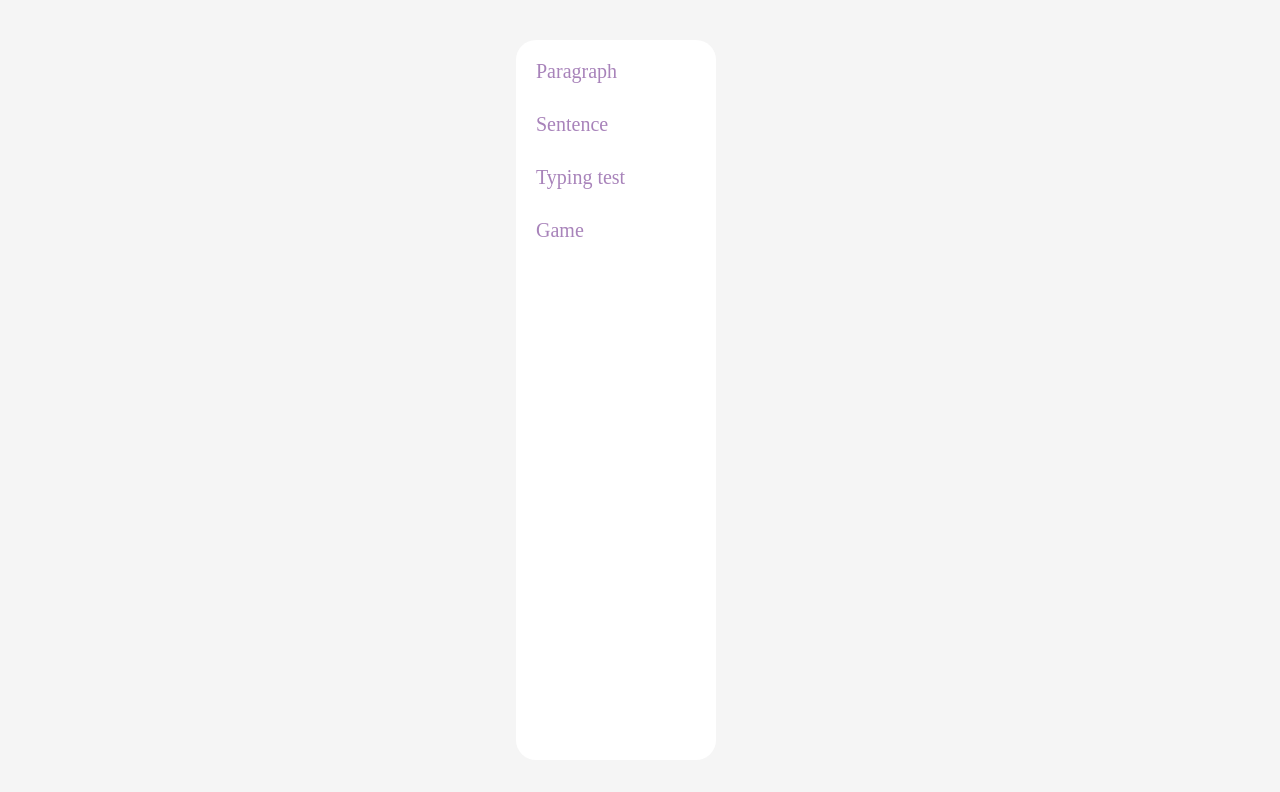
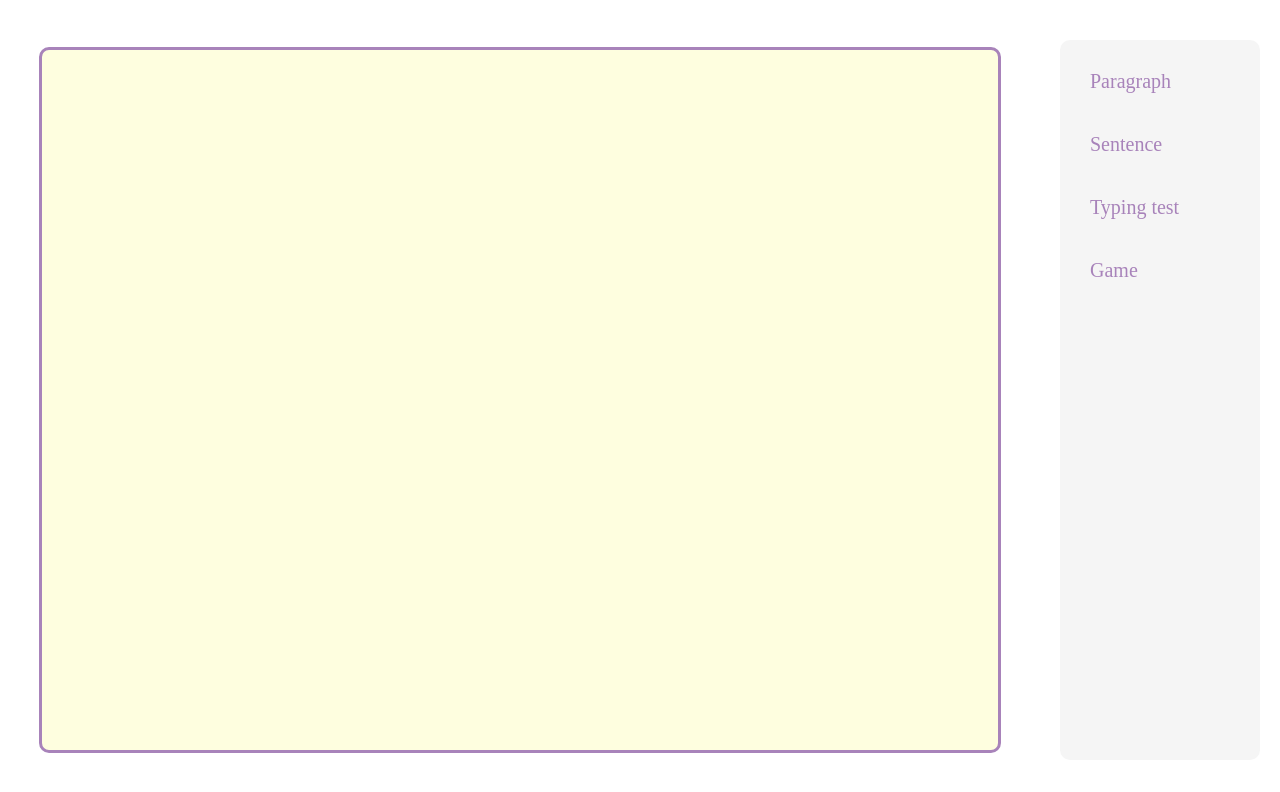
Before and after one commit to imharshal/typing-guru, a React (Vite) app: page / in a window 1280 px wide. Shown: the top 792 px of the page. Built offline with nearby package versions, Linux system fonts and the light colour scheme.

Commit message:
color and design improvement

```diff
--- a/src/App.css
+++ b/src/App.css
@@ -11,7 +11,7 @@
 }
 
 body {
-  background-color: whitesmoke;
+  background-color: white;
   color: black;
   display: flex;
   justify-content: center;
@@ -25,8 +25,8 @@ body {
 }
 
 #navbar {
-  background-color: white;
-  border-radius: 20px;
+  background-color: whitesmoke;
+  border-radius: 10px;
   margin: 20px;
   width: 200px;
   height: 90vh;
@@ -34,7 +34,7 @@ body {
 
 #navbar ul {
   margin: 0;
-  padding: 5px;
+  padding: 10px;
   display: flex;
   flex-direction: column;
   list-style: none;
@@ -50,7 +50,7 @@ body {
   text-decoration: none;
   color: #A883BA;
   font-size: 20px;
-  padding: 5px;
+  padding: 10px;
   border-radius: 2px;
 }
 
@@ -61,6 +61,7 @@ body {
 }
 
 .playground {
+  background-color: #FEFEDF;
   position: relative;
   border: 3px solid #A883BA;
   border-radius: 10px;
@@ -76,6 +77,12 @@ body {
   margin: 20px;
   border: 1px solid black;
   display: inline-block;
+}
+
+.notes li {
+  font-size: 18px;
+  margin-bottom: 10px;
+  color: green
 }
 
 #keyboard {
@@ -117,9 +124,10 @@ body {
   text-align: center;
 }
 
-.key.key-broad {
+.key-broad {
   width: calc(var(--size) * 4);
   /* min-width: ; */
+  background-color: #D5CABD;
 }
 
 .key.key-broader {
--- a/src/App.jsx
+++ b/src/App.jsx
@@ -18,8 +18,9 @@ function App() {
             path="/sentence"
             element={<Playground layout="sentence"></Playground>}
           ></Route>
-          <Route path="*"></Route>
+          <Route path="*" element={<div className="playground"></div>}></Route>
         </Routes>
+
         <Navbar active={params}></Navbar>
       </div>
     </BrowserRouter>
--- a/src/components/layouts/SentencePractice.jsx
+++ b/src/components/layouts/SentencePractice.jsx
@@ -10,7 +10,7 @@ const SentencePractice = ({ lesson, keyPressed }) => {
   const [current, setCurrent] = useState(0); // to know which is currect character tha is to be enterred
   const [incorrect, setIncorrect] = useState(new Set()); // to store index of incorrect character in lesson
   const [difficultKeys, setDifficultKeys] = useState(new Set()); // to store missed keys assuming that is difficult
-  const [textLimit, setTextLimit] = useState({ start: 0, end: 15 }); // setting limit on how much characters to display at time
+  const [textLimit, setTextLimit] = useState({ start: 0, end: 20 }); // setting limit on how much characters to display at time
   const [hintKey, setHintKey] = useState({}); // to give hint on keyboard
   const [begin, setBegin] = useState(false);
 
@@ -45,8 +45,8 @@ const SentencePractice = ({ lesson, keyPressed }) => {
     //Setting character limit to be displayed as a lesson
     if (current > textLimit.end) {
       const newTextLimit = {
-        start: textLimit.start + 15,
-        end: textLimit.end + 15,
+        start: textLimit.start + 20,
+        end: textLimit.end + 20,
       };
       setTextLimit(newTextLimit);
     }
--- a/src/components/partials/Lesson.jsx
+++ b/src/components/partials/Lesson.jsx
@@ -2,6 +2,7 @@ import { Character } from "./Character";
 
 const Lesson = ({ lesson, incorrect, textLimit, current }) => {
   return (
+    <>
       <div id="lesson">
         {lesson &&
           lesson.map((c, k) => (
@@ -14,8 +15,17 @@ const Lesson = ({ lesson, incorrect, textLimit, current }) => {
               char={c}
             ></Character>
           ))}
-      <p>Type highlighted element</p>
       </div>
+      <div style={{ marginTop: "50px" }}>
+        <h3>Note: </h3>
+        <ul className="notes">
+          <li>Type the key sequences, follow the highlighted box</li>
+          <li>
+            Look at the on-screen keyboard and hands for hints, when needed
+          </li>
+        </ul>
+      </div>
+    </>
   );
 };
 
```
Lines whose indentation alone changed are shown as unchanged.
